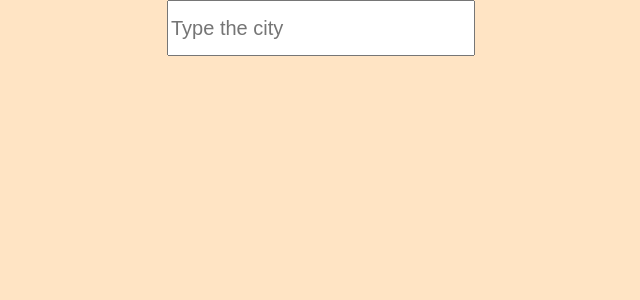
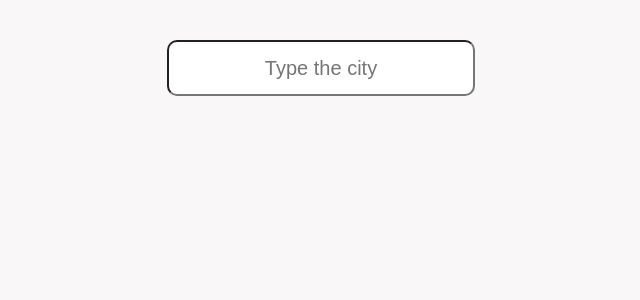
Before and after one commit to dianagatcan/Weather-app, a React (Create React App) app: page / in a window 1280 px wide. Shown: the top 300 px of the page, without its empty margins (319-959 px from the left). Built offline with nearby package versions, Linux system fonts and the light colour scheme.

Commit message:
styles for current weather

```diff
--- a/src/App.js
+++ b/src/App.js
@@ -1,5 +1,5 @@
 import React, { useState } from "react";
-import Display from "./Display";
+import Display from "./Display/Display";
 
 export default function App(){
     const [input, setInput] = useState('');
--- a/src/Display.jsx
+++ /dev/null
@@ -1,16 +0,0 @@
-import React from "react";
-
-export default function Display(props){
-
-
-    return(<div>
-        <h1>{props.data?.name}</h1>
-        <p>Temperature: {props.data?.main?.temp} </p>
-        <p>Humidity: {props.data?.main?.humidity}% </p>
-        <p>Wind speed: {props.data?.wind?.speed} miles/hour </p>
-
-        <img src={`http://openweathermap.org/img/wn/${props.data?.weather?.[0].icon}@2x.png`} />
-        <p>Description: {props.data?.weather?.[0].description}</p>
-    </div>)
-
-}
--- /dev/null
+++ b/src/Display/Display.jsx
@@ -0,0 +1,20 @@
+import React from "react";
+import './styles.css'
+
+export default function Display(props){
+
+
+    return(<div className="displayContainer">
+        <div className="temperature">
+            <span>{props.data?.main?.temp}° </span>
+            <p className="bold">{props.data?.name}</p>
+        </div>
+        <div className="description">
+            <img src={`http://openweathermap.org/img/wn/${props.data?.weather?.[0].icon}@2x.png`} />
+            <p className="weatherDescription">{props.data?.weather?.[0].description}</p>
+        </div>
+        {/* <p>Humidity: {props.data?.main?.humidity}% </p>
+        <p>Wind speed: {props.data?.wind?.speed} miles/hour </p> */}
+    </div>)
+
+}
--- /dev/null
+++ b/src/Display/styles.css
@@ -0,0 +1,37 @@
+@import url(https://fonts.googleapis.com/css?family=Poiret+One);
+
+
+.displayContainer{
+    display: flex;
+    width: 350px;
+    font-family: Poiret One;
+}
+
+.temperature{
+    width: 200px;
+    font-size: 24px;
+    display: inline-block;
+    background-color: #112D4E;
+    color: white;
+    text-transform: uppercase;
+    padding-top: 30px;
+}
+
+span{
+    margin-top: 30px;
+    font-size: 50px;
+}
+
+.bold{
+    font-weight: bold;
+}
+
+.description{
+    width: 150px;
+    background-color: #DBE2EF;
+}
+
+
+.weatherDescription{
+margin-top: 7px;
+}
--- a/src/index.css
+++ b/src/index.css
@@ -5,27 +5,22 @@ body {
     sans-serif;
   -webkit-font-smoothing: antialiased;
   -moz-osx-font-smoothing: grayscale;
-  background-color: bisque;
-}
-
-code {
-  font-family: source-code-pro, Menlo, Monaco, Consolas, "Courier New",
-    monospace;
+  background-color: #F9F7F7;
+  box-sizing: border-box;
+  display: flex;
+  justify-content: center;
+  align-items: center;
+  text-align: center;
+  font-size: 140%;
 }
 
 input {
+
   height: 50px;
   width: 300px;
   font-size: 20px;
-  margin: 0 auto;
+  margin: 40px auto;
+  border-radius:10px;
   display: flex;
+  text-align: center;
 }
-
-h1 {
-  height: 80px;
-  width: 300px;
-  font-size: 50px;
-  margin: 0 auto;
-  display: flex;
-  background-color: aqua;
-}
```
